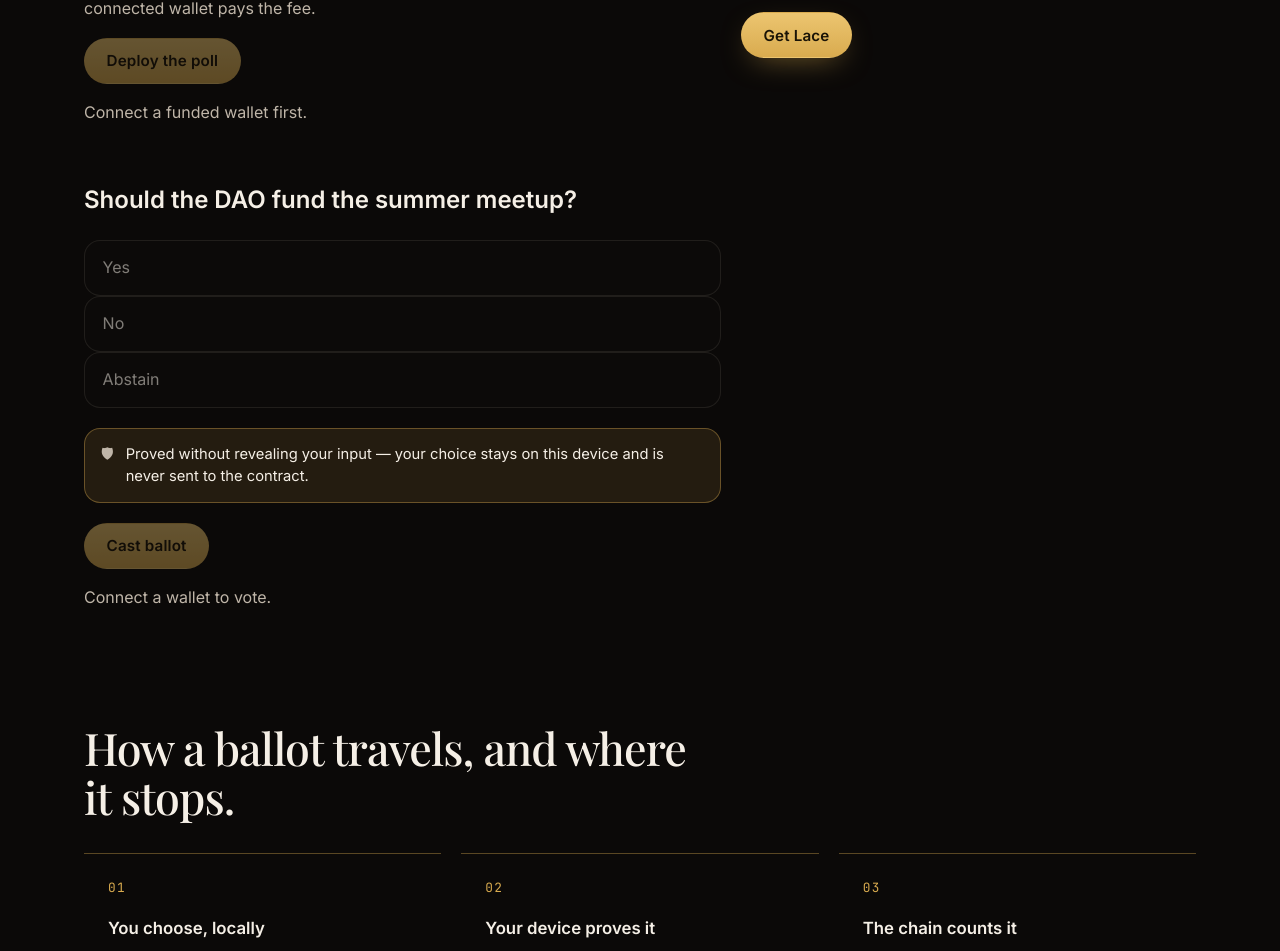
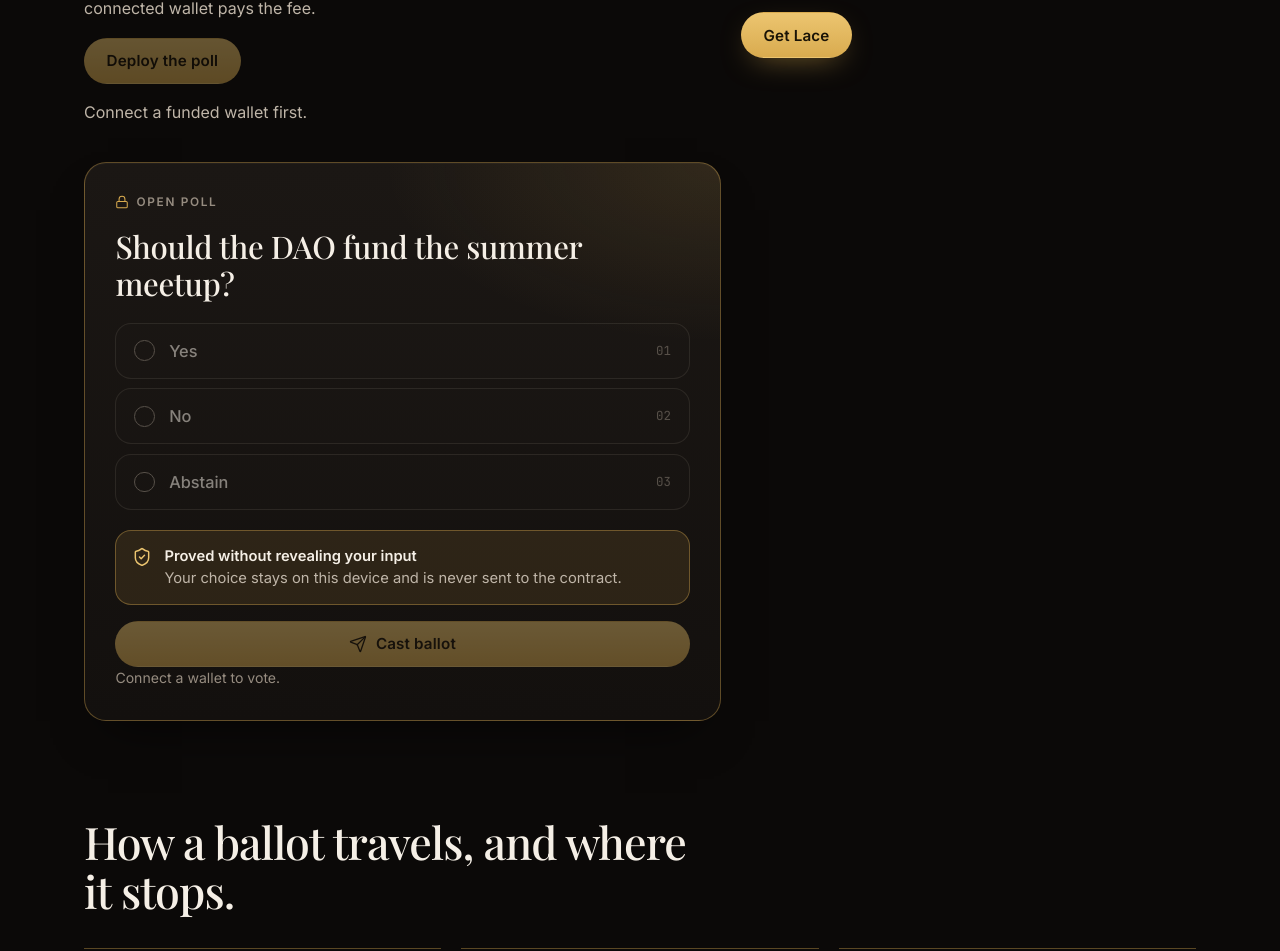
Before and after one commit to ytcsec/cepush, a React (Vite) app: page / in a window 1280 px wide. Shown: the part 967-1918 px from the top of the page. Built offline with nearby package versions, Linux system fonts and the light colour scheme; no server answers; a web font is replaced by a local one; what @midnight-ntwrk/compact-js, @midnight-ntwrk/compact-runtime, @midnight-ntwrk/midnight-js-utils would draw is missing.

Commit message:
feat(ui): redesign the ballot panel around the proof claim

```diff
--- a/src/components/CircuitCall.tsx
+++ b/src/components/CircuitCall.tsx
@@ -8,6 +8,7 @@ import {
   ProofFailedError,
 } from '../lib/contract';
 import type { WalletSession } from '../lib/wallet';
+import { Icon } from './Icon';
 
 type Props = {
   readonly session: WalletSession | null;
@@ -58,12 +59,22 @@ export function CircuitCall({ session, onVoted }: Props) {
   }
 
   return (
-    <section className="panel">
-      <h2>{POLL.title}</h2>
+    <section className="card card--feature" aria-labelledby="ballot-title">
+      <div className="card__head">
+        <div>
+          <p className="card__kicker">
+            <Icon name="lock" size={14} /> Open poll
+          </p>
+          <h2 className="card__title" id="ballot-title">
+            {POLL.title}
+          </h2>
+        </div>
+      </div>
 
       <form onSubmit={onSubmit}>
         <fieldset disabled={session === null || busy}>
           <legend className="sr-only">Your ballot</legend>
+          <div className="options">
             {POLL.options.map((label, index) => (
               <label className="option" key={label}>
                 <input
@@ -73,37 +84,61 @@ export function CircuitCall({ session, onVoted }: Props) {
                   checked={ballot === index}
                   onChange={() => setBallot(index)}
                 />
-              <span>{label}</span>
+                <span className="option__mark" aria-hidden="true" />
+                <span className="option__label">{label}</span>
+                <span className="option__index" aria-hidden="true">
+                  0{index + 1}
+                </span>
               </label>
             ))}
+          </div>
         </fieldset>
 
         <p className="proof-claim">
-          <span aria-hidden="true">🛡</span> Proved without revealing your input — your choice
-          stays on this device and is never sent to the contract.
+          <Icon name="shield" size={20} />
+          <span>
+            <strong>Proved without revealing your input</strong>
+            <span>Your choice stays on this device and is never sent to the contract.</span>
+          </span>
         </p>
 
-        <button className="button" type="submit" disabled={!canVote}>
-          {busy ? 'Generating proof…' : 'Cast ballot'}
+        <button className="button button--block" type="submit" disabled={!canVote} aria-busy={busy}>
+          {busy ? (
+            <>
+              <span className="spinner" aria-hidden="true" /> Generating proof…
+            </>
+          ) : (
+            <>
+              <Icon name="send" size={18} /> Cast ballot
+            </>
+          )}
         </button>
       </form>
 
-      {session === null && <p className="muted">Connect a wallet to vote.</p>}
+      {session === null && <p className="faint hint">Connect a wallet to vote.</p>}
 
       {!isDeployed() && session !== null && phase.kind === 'idle' && (
-        <p className="notice notice--not-deployed">
+        <div className="notice notice--not-deployed">
+          <Icon name="alert" />
+          <div className="notice__body">
             This build has no contract address yet, so the ballot cannot be submitted.
-        </p>
+          </div>
+        </div>
       )}
 
       {busy && (
-        <p className="notice notice--busy" role="status">
+        <div className="notice notice--busy" role="status">
+          <span className="spinner" aria-hidden="true" />
+          <div className="notice__body">
             Proving locally. This takes a few seconds and does not send your choice anywhere.
-        </p>
+          </div>
+        </div>
       )}
 
       {phase.kind === 'submitted' && (
         <div className="notice notice--ok" role="status">
+          <Icon name="check" />
+          <div className="notice__body">
             <strong>Ballot counted.</strong>
             <dl className="receipt">
               <dt>Transaction</dt>
@@ -111,17 +146,21 @@ export function CircuitCall({ session, onVoted }: Props) {
                 <code>{phase.txId}</code>
               </dd>
               <dt>Circuit arguments</dt>
-            <dd>none — <code>vote()</code> takes no parameters</dd>
+              <dd>
+                none — <code>vote()</code> takes no parameters
+              </dd>
               <dt>Your ballot</dt>
               <dd>not in the transaction; proved valid, never sent</dd>
             </dl>
           </div>
+        </div>
       )}
 
       {phase.kind === 'error' && (
-        <p className={`notice notice--${phase.variant}`} role="alert">
-          {phase.message}
-        </p>
+        <div className={`notice notice--${phase.variant}`} role="alert">
+          <Icon name="alert" />
+          <div className="notice__body">{phase.message}</div>
+        </div>
       )}
     </section>
   );
```
Lines whose indentation alone changed are shown as unchanged.
